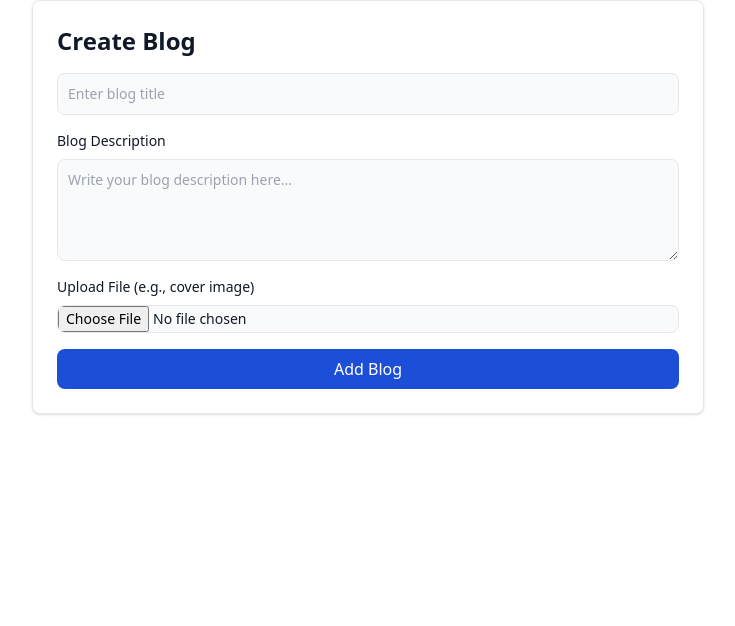
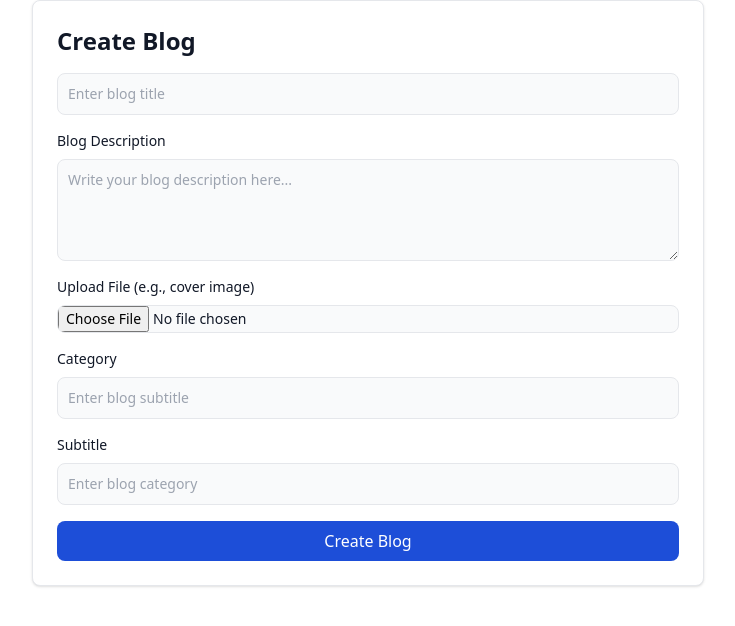
Before and after one commit to Prashant0110/Blog-Management-System-, a React (Vite) app in the folder blog-management/: page /blog/add in a window 1280 px wide. Shown: the top 626 px of the page, without its empty margins (272-1007 px from the left). Built offline with nearby package versions, Linux system fonts and the light colour scheme; no server answers.

Commit message:
Done Create Section & fetching api

```diff
--- a/blog-management/src/config.js
+++ b/blog-management/src/config.js
@@ -1,3 +1,3 @@
 const baseUrl =
-  import.meta.env.VITE_BASE_URL || "https://react30.onrender.com/api/user";
+  import.meta.env.VITE_BASE_URL || "https://react30.onrender.com/api";
 export default baseUrl;
--- a/blog-management/src/pages/auth/Login.jsx
+++ b/blog-management/src/pages/auth/Login.jsx
@@ -8,27 +8,20 @@ const baseUrl = "https://react30.onrender.com/api/user";
 const Login = () => {
   const navigate = useNavigate();
 
-  async function handleLogin(data) {
+  const handleLogin = async (data) => {
     try {
-      const response = await axios.post(`${baseUrl}/login`, data);
+      const response = await axios.post(`${baseUrl}/user/login`, data);
 
       if (response.status === 200 && response?.data?.token) {
-        // Store token in localStorage
+        // Store the complete token with Bearer prefix
         localStorage.setItem("token", response.data.token);
-        console.log("Login successful. Token:", response.data.token);
-
-        // Navigate to the homepage
         navigate("/");
-      } else {
-        alert("Unexpected response from server. Please try again.");
       }
     } catch (error) {
-      const errorMessage =
-        error?.response?.data?.message || "An error occurred during login.";
-      console.error("Login error:", errorMessage);
-      alert(`Error: ${errorMessage}`);
+      console.error("Login error:", error.response);
+      alert(error?.response?.data?.message || "Login failed");
     }
-  }
+  };
 
   return (
     <>
--- a/blog-management/src/pages/blog/AddBlog.jsx
+++ b/blog-management/src/pages/blog/AddBlog.jsx
@@ -1,30 +1,51 @@
-import React from "react";
 import Form from "./components/form/Form";
 import axios from "axios";
 import { useNavigate } from "react-router-dom";
 import Layout from "../../components/navbar/layout/Layout";
-
-const baseUrl = "https://react30.onrender.com/api";
+import baseUrl from "../../config";
 
 const AddBlog = () => {
   const navigate = useNavigate();
+
   const handleCreateBlog = async (data) => {
     try {
-      const response = await axios.post(`${baseUrl}/blog`, data, {
+      const token = localStorage.getItem("token");
+      if (!token) {
+        alert("Please login first");
+        navigate("/login");
+        return;
+      }
+
+      const formData = new FormData();
+      formData.append("title", data.title);
+      formData.append("description", data.description);
+      formData.append("image", data.image);
+      formData.append("category", data.category);
+      formData.append("subtitle", data.subtitle);
+
+      const response = await axios.post(`${baseUrl}/user/blog`, formData, {
         headers: {
           "Content-Type": "multipart/form-data",
-          Authorization: localStorage.getItem("token"),
+          Authorization: token,
         },
       });
+
       if (response.status === 201) {
+        alert("Blog created successfully!");
         navigate("/");
-      } else {
-        alert("Something went wrong");
       }
     } catch (error) {
-      alert(error?.response?.data?.message);
+      console.error("Full error:", error.response);
+      if (error.response?.status === 401) {
+        localStorage.removeItem("token");
+        alert("Session expired. Please login again.");
+        navigate("/login");
+      } else {
+        alert(error?.response?.data?.message || "An error occurred");
+      }
     }
   };
+
   return (
     <Layout>
       <Form type="Create" onSubmit={handleCreateBlog} />
--- a/blog-management/src/pages/blog/Home.jsx
+++ b/blog-management/src/pages/blog/Home.jsx
@@ -1,16 +1,32 @@
-import React from "react";
+import React, { useEffect, useState } from "react";
 import Layout from "../../components/navbar/layout/Layout";
+import Navbar from "../../components/navbar/Navbar";
+import axios from "axios";
 import Cards from "./components/cards/Cards";
-import Navbar from "../../components/navbar/Navbar";
+
+const baseUrl = "https://react30.onrender.com/api/user";
 
 const Home = () => {
+  const [blogs, setBlogs] = useState([]);
+
+  const fetchBlogs = async () => {
+    const response = await axios.get(`${baseUrl}/blog`);
+    if (response.status === 200) {
+      setBlogs(response.data.data);
+    }
+  };
+
+  useEffect(() => {
+    fetchBlogs();
+  }, []);
+
   return (
     <>
       <Layout>
         <Navbar />
-        <div className="flex justify-center space-x-8 mt-8">
-          <Cards />
-          <Cards />
+        <div className="grid grid-cols-1 sm:grid-cols-2 md:grid-cols-3 lg:grid-cols-4 gap-8 px-4 mt-8">
+          {blogs.length > 0 &&
+            blogs.map((blog) => <Cards key={blog._id} blog={blog} />)}
         </div>
       </Layout>
     </>
--- a/blog-management/src/pages/blog/components/cards/Cards.jsx
+++ b/blog-management/src/pages/blog/components/cards/Cards.jsx
@@ -1,35 +1,32 @@
 import React from "react";
 import { Link } from "react-router-dom";
 
-const Cards = () => {
+const Cards = ({ blog }) => {
+  console.log(blog);
   return (
-    <>
     <Link to="/blogId">
-        <div className="max-w-sm bg-white border border-gray-200 rounded-lg shadow dark:bg-gray-800 dark:border-gray-700">
-          <a href="#">
+      <div className="max-w-xs sm:max-w-sm lg:max-w-md bg-white border border-gray-200 rounded-lg shadow dark:bg-gray-800 dark:border-gray-700 overflow-hidden">
+        <div className="h-48 relative">
           <img
-              className="rounded-t-lg object-cover w-full h-48"
-              src="https://imgs.search.brave.com/iQyHGdP9whMBfqL4t3mKkESIDO6v_-i5epLupHVXpbc/rs:fit:500:0:0:0/g:ce/aHR0cHM6Ly9hbml3/YXRjaHR2LnRvL2lt/YWdlcy9hbnctbWlu/LndlYnA"
+            className="w-full h-full object-cover"
+            src={`${blog.imageUrl}`}
             alt="Blog Preview"
+            onError={(e) => (e.target.style.display = "none")}
           />
-          </a>
-          <div className="p-5">
-            <a href="#">
-              <h5 className="mb-2 text-2xl font-bold tracking-tight text-gray-900 dark:text-white">
-                Noteworthy technology acquisitions 2021
+        </div>
+        <div className="p-4">
+          <h5 className="text-xl font-bold text-gray-900 dark:text-white truncate">
+            {blog.title}
           </h5>
-            </a>
-            <p className="mb-3 font-normal text-gray-700 dark:text-gray-400">
-              Here are the biggest enterprise technology acquisitions of 2021 so
-              far, in reverse chronological order.
+          <p className="text-gray-700 dark:text-gray-400 mt-2 mb-4 text-sm truncate">
+            {blog.subtitle}
           </p>
-            <a
-              href="#"
-              className="inline-flex items-center px-3 py-2 text-sm font-medium text-center text-white bg-blue-700 rounded-lg hover:bg-blue-800 focus:ring-4 focus:outline-none focus:ring-blue-300 dark:bg-blue-600 dark:hover:bg-blue-700 dark:focus:ring-blue-800"
-            >
-              Read more
+          <div className="flex justify-between items-center">
+            <span className="text-sm font-medium text-blue-600 dark:text-blue-400">
+              {blog.category}
+            </span>
             <svg
-                className="rtl:rotate-180 w-3.5 h-3.5 ms-2"
+              className="w-3.5 h-3.5 text-gray-500 dark:text-gray-300"
               aria-hidden="true"
               xmlns="http://www.w3.org/2000/svg"
               fill="none"
@@ -43,11 +40,10 @@ const Cards = () => {
                 d="M1 5h12m0 0L9 1m4 4L9 9"
               />
             </svg>
-            </a>
+          </div>
         </div>
       </div>
     </Link>
-    </>
   );
 };
 
--- a/blog-management/src/pages/blog/components/form/Form.jsx
+++ b/blog-management/src/pages/blog/components/form/Form.jsx
@@ -1,11 +1,12 @@
-import React, { useState } from "react";
-import Layout from "../../../../components/navbar/layout/Layout";
+import { useState } from "react";
 
 const Form = ({ type, onSubmit }) => {
   const [data, setData] = useState({
     title: "",
     description: "",
-    image: "",
+    image: null,
+    category: "",
+    subtitle: "",
   });
 
   function handleChange(e) {
@@ -15,20 +16,15 @@ const Form = ({ type, onSubmit }) => {
 
   function handleSubmit(e) {
     e.preventDefault();
-
     onSubmit(data);
   }
 
   return (
-    <>
-      <Layout>
     <div className="max-w-2xl mx-auto bg-white border border-gray-200 rounded-lg shadow p-6 dark:bg-gray-800 dark:border-gray-700">
       <h2 className="text-2xl font-bold mb-4 text-gray-900 dark:text-white">
         {type} Blog
       </h2>
       <form onSubmit={handleSubmit}>
-            {" "}
-            {/* Blog Title */}
         <div className="mb-4">
           <label
             htmlFor="blogTitle"
@@ -44,7 +40,6 @@ const Form = ({ type, onSubmit }) => {
             className="block w-full p-2.5 text-sm border rounded-lg bg-gray-50 text-gray-900 dark:bg-gray-700 dark:border-gray-600 dark:placeholder-gray-400 dark:text-white focus:ring-blue-500 focus:border-blue-500"
           />
         </div>
-            {/* Blog Description */}
         <div className="mb-4">
           <label
             htmlFor="blogDescription"
@@ -62,7 +57,6 @@ const Form = ({ type, onSubmit }) => {
             className="block w-full p-2.5 text-sm border rounded-lg bg-gray-50 text-gray-900 dark:bg-gray-700 dark:border-gray-600 dark:placeholder-gray-400 dark:text-white focus:ring-blue-500 focus:border-blue-500"
           ></textarea>
         </div>
-            {/* Upload File */}
         <div className="mb-4">
           <label
             htmlFor="fileUpload"
@@ -78,17 +72,54 @@ const Form = ({ type, onSubmit }) => {
             className="block w-full text-sm text-gray-900 border rounded-lg cursor-pointer bg-gray-50 dark:text-gray-400 dark:border-gray-600 dark:placeholder-gray-400 dark:bg-gray-700 focus:outline-none"
           />
         </div>
-            {/* Submit Button */}
+        <div className="mb-4">
+          <label
+            htmlFor="category"
+            className="block mb-2 text-sm font-medium text-gray-900 dark:text-gray-300"
+          >
+            Category
+          </label>
+          <input
+            onChange={handleChange}
+            name="subtitle"
+            type="text"
+            id="subtitle"
+            placeholder="Enter blog subtitle"
+            value={data.subtitle}
+            className="block w-full p-2.5 text-sm border rounded-lg bg-gray-50 text-gray-900 dark:bg-gray-700 dark:border-gray-600 dark:placeholder-gray-400 dark:text-white focus:ring-blue-500 focus:border-blue-500"
+          />
+        </div>
+        <div className="mb-4">
+          <label
+            htmlFor="category"
+            className="block mb-2 text-sm font-medium text-gray-900 dark:text-gray-300"
+          >
+            Subtitle
+          </label>
+          <input
+            onChange={handleChange}
+            name="category"
+            type="text"
+            id="category"
+            placeholder="Enter blog category"
+            value={data.category}
+            className="block w-full p-2.5 text-sm border rounded-lg bg-gray-50 text-gray-900 dark:bg-gray-700 dark:border-gray-600 dark:placeholder-gray-400 dark:text-white focus:ring-blue-500 focus:border-blue-500"
+          />
+        </div>
         <button
-              disabled={!data.title || !data.description}
+          disabled={
+            !data.title ||
+            !data.description ||
+            !data.category ||
+            !data.image ||
+            !data.subtitle
+          }
           className="w-full px-4 py-2 text-white bg-blue-700 rounded-lg hover:bg-blue-800 focus:ring-4 focus:outline-none focus:ring-blue-300 dark:bg-blue-600 dark:hover:bg-blue-700 dark:focus:ring-blue-800"
         >
-              Add Blog
+          {type} Blog
         </button>
       </form>
     </div>
-      </Layout>
-    </>
   );
 };
 
```
Lines whose indentation alone changed are shown as unchanged.
